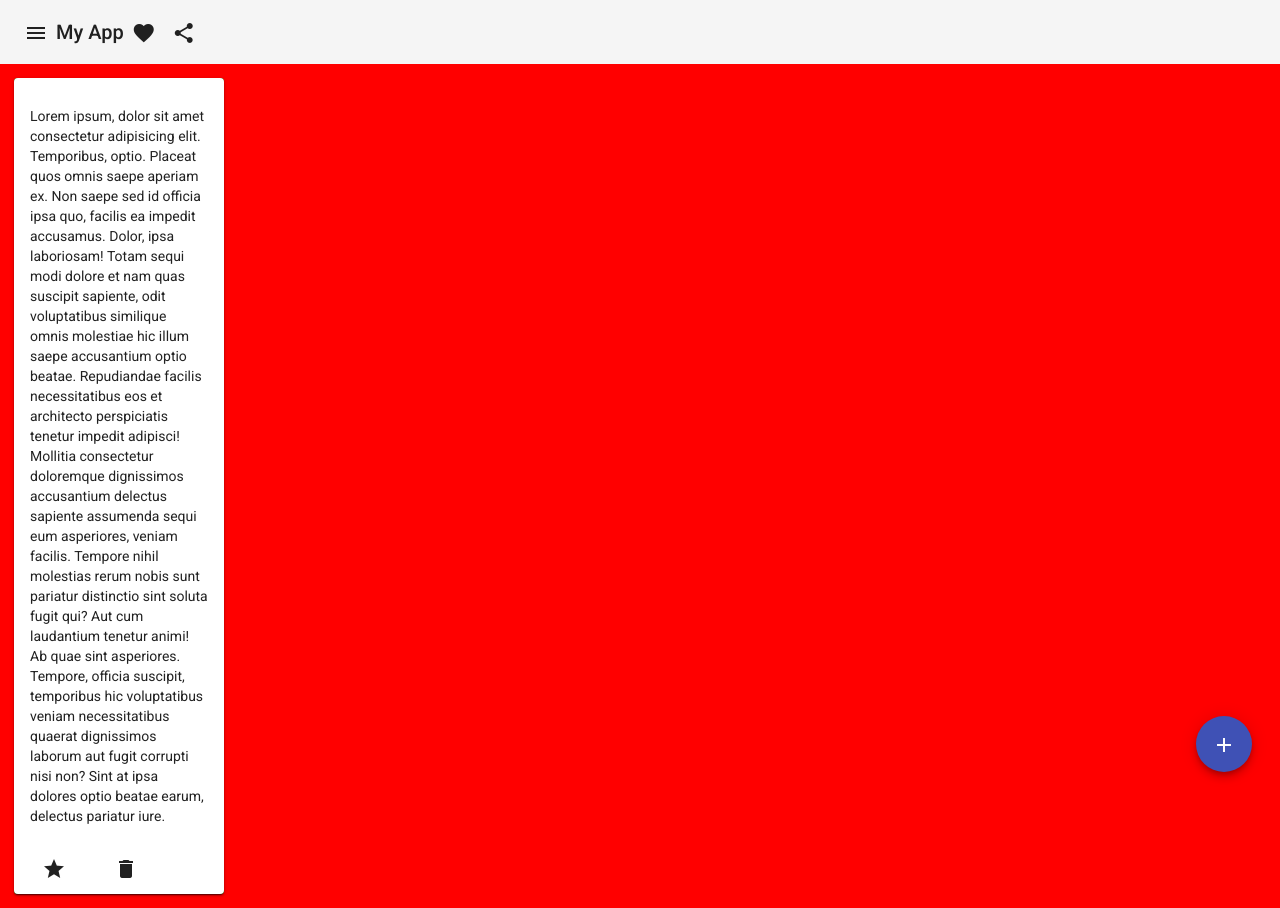
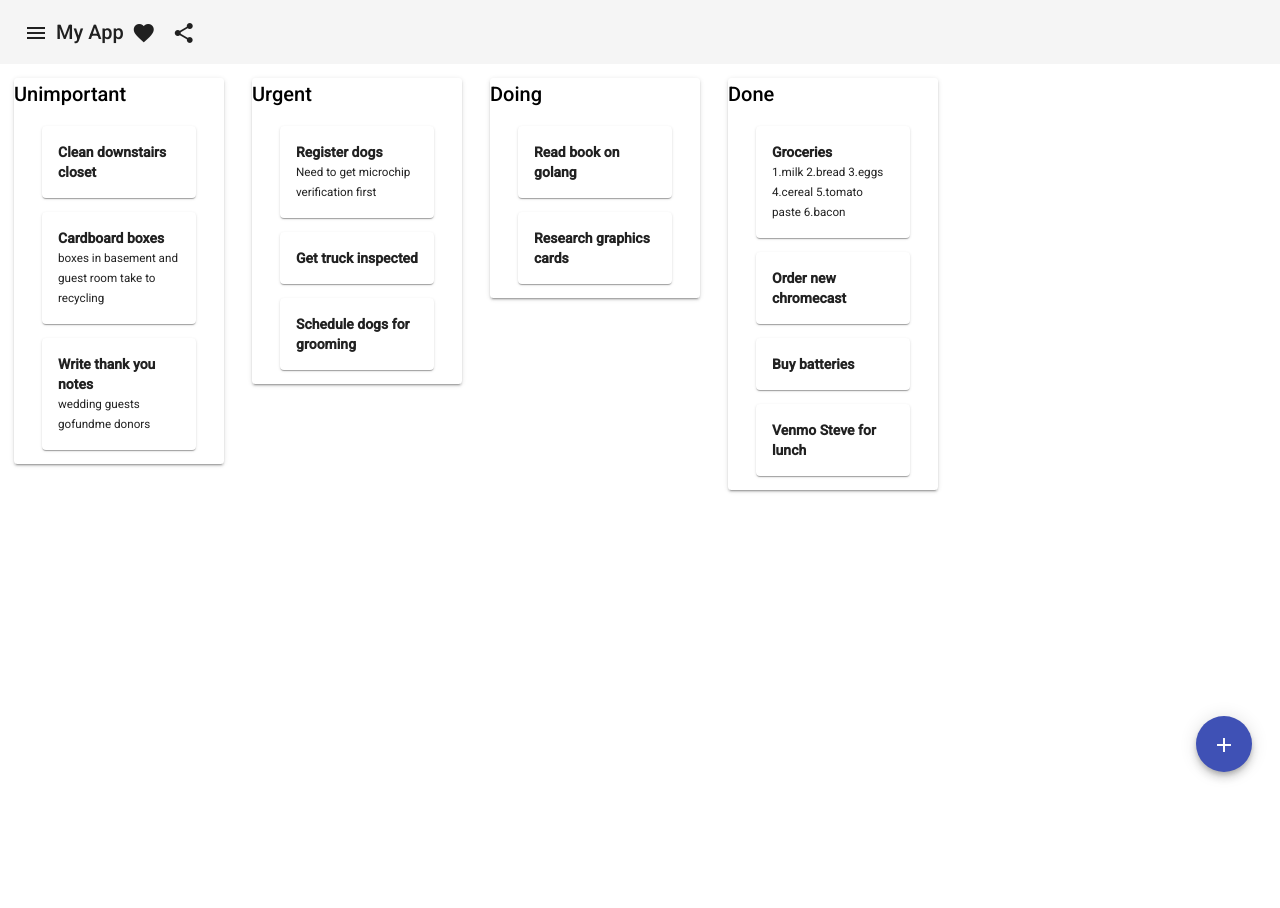
Before and after one commit to tysmithnet/learn-angular-dropndrop, an Angular app in the folder todoapp/: page / in a window 1280 px wide. After the commit the page ends 800 px from the top, so only its background shows below. Built offline with nearby package versions, Linux system fonts and the light colour scheme.

Commit message:
Create a decent non working example of columns and cards

```diff
--- a/todoapp/src/app/app.component.css
+++ b/todoapp/src/app/app.component.css
@@ -5,27 +5,33 @@
 }
 
 .column-container {
+    display: flex;
     min-width: 1vw;
     min-height: 20em;
-    background-color: red;
 }
 
 .column {
+    flex-direction: column;
     min-width: 15em;
     max-width: 15em;
     height: 100%;
     margin: 1em;
-    background-color: green;
     display: inline-block;
     border-radius: .25em;
 }
 
+.card {
+    margin: 1em 2em;
+}
 
+.card-action-button {
+    transform: scale(.5);
+}
 
-.swipe-icon {
-    position: absolute;
-    transform: scale(.5);
-    top: 0;
-    left: 0;
-    color: gray;
+.card-action-icon {
+    font-size: 14px;
 }
+
+.card-description {
+    font-size: smaller;
+}
--- a/todoapp/src/app/app.component.html
+++ b/todoapp/src/app/app.component.html
@@ -1,5 +1,5 @@
 <mat-toolbar>
-  <button mat-icon-button class="example-icon" aria-label="Example icon-button with menu icon">
+  <button [matMenuTriggerFor]="menu" mat-icon-button class="example-icon" aria-label="Example icon-button with menu icon">
     <mat-icon>menu</mat-icon>
   </button>
   <span>My App</span>
@@ -10,24 +10,19 @@
   <button mat-icon-button class="example-icon" aria-label="Example icon-button with share icon">
     <mat-icon>share</mat-icon>
   </button>
+  <mat-menu #menu="matMenu">
+    <button *ngFor="let board of boards; let i = index" mat-menu-item (click)="selectBoard(board)">{{board.title}}</button>
+  </mat-menu>
 </mat-toolbar>
 
 <div class="column-container">
-  <div class="column mat-elevation-z2">
-    <mat-card class="card">
-      <mat-card-header>
-        <mat-card-title></mat-card-title>
-      </mat-card-header>
+  <div *ngFor="let column of selectedBoard?.columns" class="column mat-elevation-z2">
+    <h2>{{column.title}}</h2>
+    <mat-card class="card" *ngFor="let card of column?.cards">
       <mat-card-content>
-        <p>Lorem ipsum, dolor sit amet consectetur adipisicing elit. Temporibus, optio. Placeat quos omnis saepe aperiam ex. Non saepe sed id officia ipsa quo, facilis ea impedit accusamus. Dolor, ipsa laboriosam!
-        Totam sequi modi dolore et nam quas suscipit sapiente, odit voluptatibus similique omnis molestiae hic illum saepe accusantium optio beatae. Repudiandae facilis necessitatibus eos et architecto perspiciatis tenetur impedit adipisci!
-        Mollitia consectetur doloremque dignissimos accusantium delectus sapiente assumenda sequi eum asperiores, veniam facilis. Tempore nihil molestias rerum nobis sunt pariatur distinctio sint soluta fugit qui? Aut cum laudantium tenetur animi!
-        Ab quae sint asperiores. Tempore, officia suscipit, temporibus hic voluptatibus veniam necessitatibus quaerat dignissimos laborum aut fugit corrupti nisi non? Sint at ipsa dolores optio beatae earum, delectus pariatur iure.</p>
+        <b>{{card.title}}</b>
+        <p class="card-description" *ngIf="card.description">{{card.description}}</p>
       </mat-card-content>
-      <mat-card-actions>
-        <button mat-button><mat-icon>star</mat-icon></button>
-        <button mat-button><mat-icon>delete</mat-icon></button>
-      </mat-card-actions>
     </mat-card>
   </div>
 </div>
--- a/todoapp/src/app/app.component.ts
+++ b/todoapp/src/app/app.component.ts
@@ -1,14 +1,23 @@
-import { Component } from '@angular/core';
+import { Component, OnInit } from '@angular/core';
 import {CdkDragDrop, moveItemInArray, transferArrayItem} from '@angular/cdk/drag-drop';
+import {Board, Column, Card, DUMMY_BOARDS} from './model';
 @Component({
   selector: 'app-root',
   templateUrl: './app.component.html',
   styleUrls: ['./app.component.css']
 })
-export class AppComponent {
+export class AppComponent implements OnInit{
+
   title = 'todoapp';
-  todo = ['Get to work', 'Pick up groceries', 'Go home', 'Fall asleep'];
-  done = ['Get up', 'Brush teeth', 'Take a shower', 'Check e-mail', 'Walk dog'];
+  boards: Board[] = DUMMY_BOARDS;
+  selectedBoard: Board | undefined = DUMMY_BOARDS[0];
+
+  selectBoard(board: Board | undefined) {
+    this.selectedBoard = board;
+  }
+  ngOnInit(): void {
+    // get boards
+  }
   drop(event: CdkDragDrop<string[]>) {
     if (event.previousContainer === event.container) {
       moveItemInArray(event.container.data, event.previousIndex, event.currentIndex);
--- /dev/null
+++ b/todoapp/src/app/model.ts
@@ -0,0 +1,157 @@
+export interface Board {
+    title: string;
+    columns: Column[];
+}
+
+export interface Column {
+    title: string;
+    sortOrder: number;
+    cards: Card[];
+}
+
+export interface Card {
+    title: string;
+    sortOrder: number;
+    description?: string;
+}
+
+export const DUMMY_BOARDS: Board[] = [
+    {
+        title: "Personal",
+        columns: [
+            {
+                title: "Unimportant",
+                sortOrder: 0,
+                cards: [
+                    {
+                        title: "Clean downstairs closet",
+                        sortOrder: 0,
+                    },
+                    {
+                        title: "Cardboard boxes",
+                        sortOrder: 1,
+                        description: "boxes in basement and guest room\ntake to recycling"
+                    },
+                    {
+                        title: "Write thank you notes",
+                        sortOrder: 2,
+                        description: "wedding guests\ngofundme donors"
+                    }
+                ]
+            },
+            {
+                title: "Urgent",
+                sortOrder: 1,
+                cards: [
+                    {
+                        title: "Register dogs",
+                        sortOrder: 0,
+                        description: "Need to get microchip verification first"
+                    },
+                    {
+                        title: "Get truck inspected",
+                        sortOrder: 1,
+                    },
+                    {
+                        title: "Schedule dogs for grooming",
+                        sortOrder: 2
+                    }
+                ]
+            },
+            {
+                title: "Doing",
+                sortOrder: 2,
+                cards: [
+                    {
+                        title: "Read book on golang",
+                        sortOrder: 0,
+                    },
+                    {
+                        title: "Research graphics cards",
+                        sortOrder: 1,
+                    },
+                ]
+            },
+            {
+                title: "Done",
+                sortOrder: 3,
+                cards: [
+                    {
+                        title: "Groceries",
+                        sortOrder: 0,
+                        description: `1.milk\n2.bread\n3.eggs\n4.cereal\n5.tomato paste\n6.bacon`
+                    },
+                    {
+                        title: "Order new chromecast",
+                        sortOrder: 1
+                    },
+                    {
+                        title: "Buy batteries",
+                        sortOrder: 2
+                    },
+                    {
+                        title: "Venmo Steve for lunch",
+                        sortOrder: 3
+                    },
+                ]
+            }
+        ]
+    },
+    {
+        title: "Work",
+        columns: [
+            {
+                title: "Backlog",
+                sortOrder: 0,
+                cards: [
+                    {
+                        title: "Refactor authentication middleware",
+                        sortOrder: 0,
+                    },
+                    {
+                        title: "Submit request for internet reimbursement",
+                        sortOrder: 1,
+                        description: "Need to get receipts from Xfinity"
+                    },
+                ]
+            },
+            {
+                title: "In Progress",
+                sortOrder: 1,
+                cards: [
+                    {
+                        title: "Update wiki",
+                        sortOrder: 0,
+                        description: "need tutorial and better explanations"
+                    },
+                    {
+                        title: "Submit expense report",
+                        sortOrder: 1,
+                    },
+                ]
+            },
+            {
+                title: "Done",
+                sortOrder: 2,
+                cards: [
+                    {
+                        title: "Review team pull requests",
+                        sortOrder: 0
+                    },
+                    {
+                        title: "Review resume for new candidate",
+                        sortOrder: 1
+                    },
+                    {
+                        title: "Follow up with Susan",
+                        sortOrder: 2
+                    },
+                    {
+                        title: "Follow up with IT",
+                        sortOrder: 3
+                    },
+                ]
+            }
+        ]
+    }
+]
```
Also changed, not shown: todoapp/src/app/app.module.ts (+6 -3 lines).
